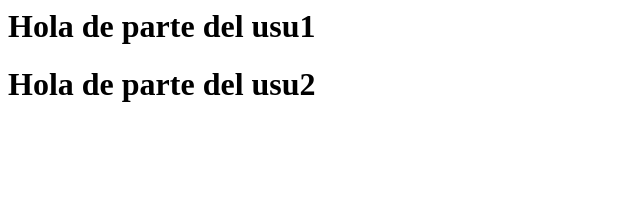
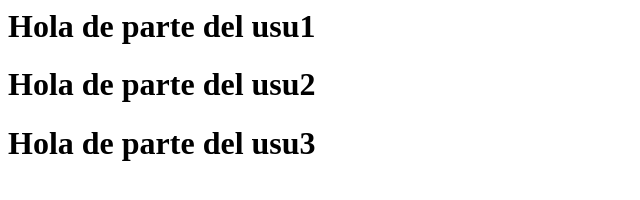
Before and after one commit to bortmarc8/reposis4, a plain HTML site: page index.html in a window 1280 px wide. Shown: the whole page, without its empty margins (0-640 px from the left). Drawn offline with Linux system fonts and the light colour scheme.

Commit message:
Añadido del usuario 3

```diff
--- a/index.html
+++ b/index.html
@@ -1,4 +1,5 @@
 <html>
 <h1>Hola de parte del usu1</h1>
 <h1>Hola de parte del usu2</h1>
+<h1>Hola de parte del usu3</h1>
 </html>
```
